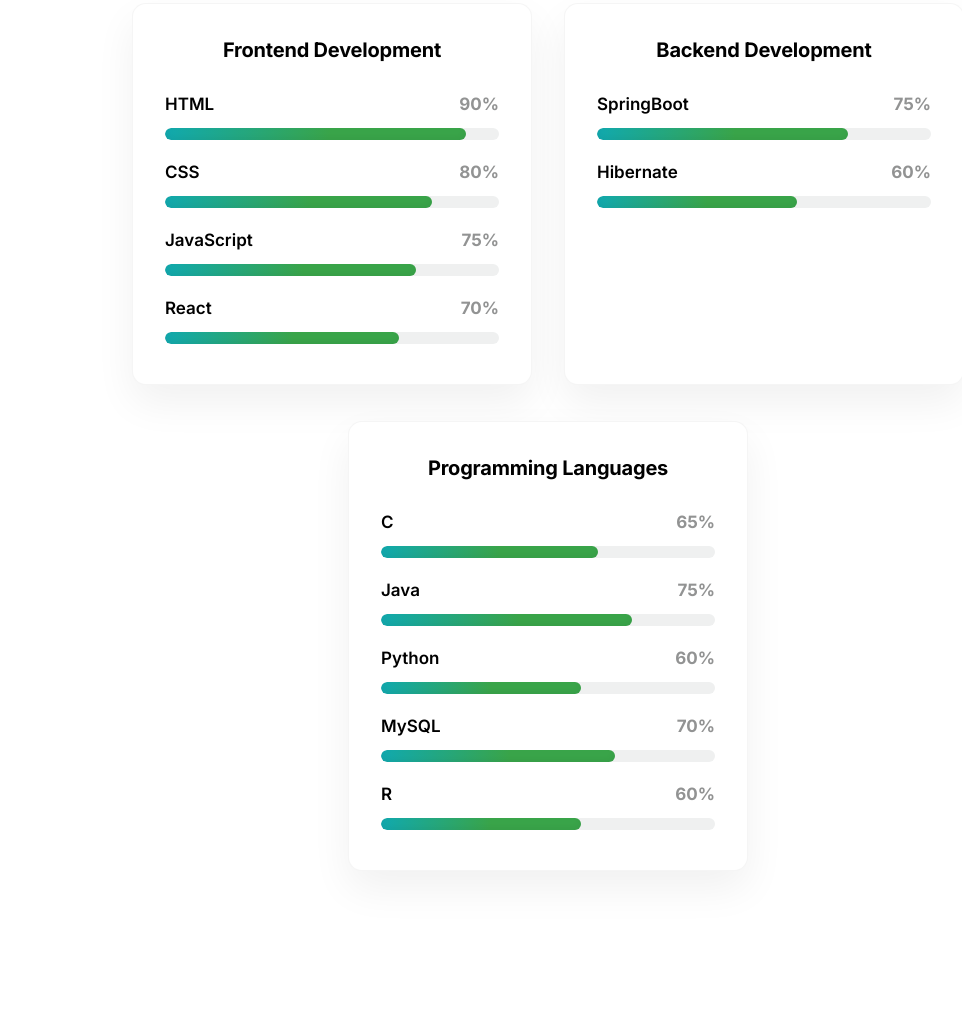
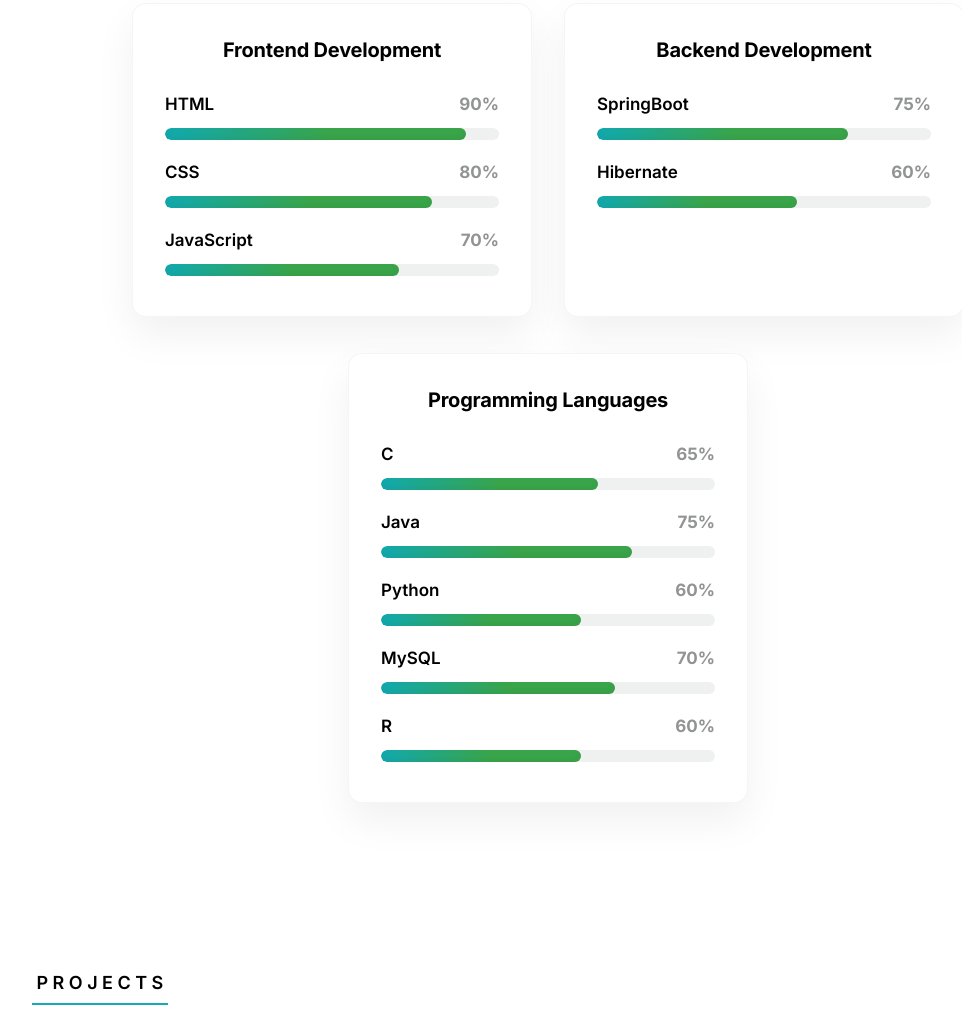
Before and after one commit to anirudh645/anirudh645.github.io, a plain HTML site: page index.html in a window 1280 px wide. Shown: the part 3164-4185 px from the top of the page, without its empty margins (92-1054 px from the left). Drawn offline with Linux system fonts and the light colour scheme.

Commit message:
Updated Skills Section

```diff
--- a/index.html
+++ b/index.html
@@ -298,21 +298,13 @@
           <div class="skill-container">
             <div class="skill-name">
               <span>JavaScript</span>
-              <span>75%</span>
-            </div>
-                <div class="progress-bar">
-                  <div class="progress" style="width: 75%" data-width="75%"></div>
-            </div>
-          </div>
-          <div class="skill-container">
-            <div class="skill-name">
-              <span>React</span>
               <span>70%</span>
             </div>
                 <div class="progress-bar">
                   <div class="progress" style="width: 70%" data-width="70%"></div>
             </div>
           </div>
+
         </div>
         <div class="details-container">
           <h2 class="experience-sub-title">Backend Development</h2>
```
